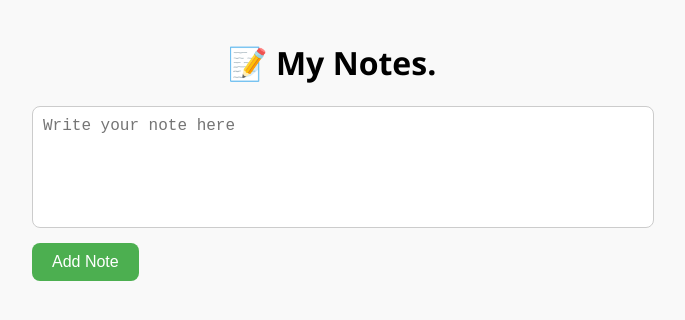
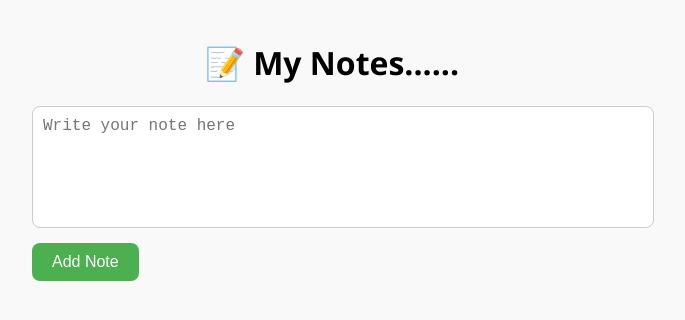
Before and after one commit to ThulaniThisarani/noteapp, a website: page index.html in a window 1280 px wide. Shown: the whole page, without its empty margins (308-993 px from the left). Drawn offline with Linux system fonts and the light colour scheme.

Commit message:
Update index.html

```diff
--- a/index.html
+++ b/index.html
@@ -12,7 +12,7 @@
 
 <body>
   <div class="container">
-    <h1>📝 My Notes.</h1>
+    <h1>📝 My Notes......</h1>
     <textarea id="noteInput" placeholder="Write your note here"></textarea>
     <button id="addNoteBtn">Add Note</button>
     <div id="notesContainer"></div>
```
